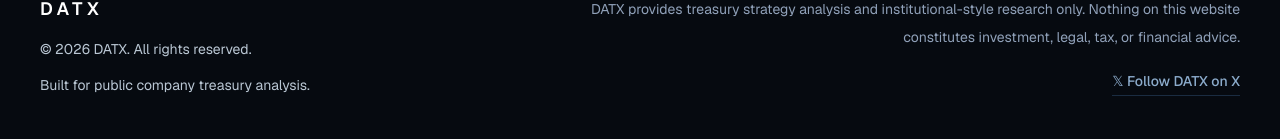
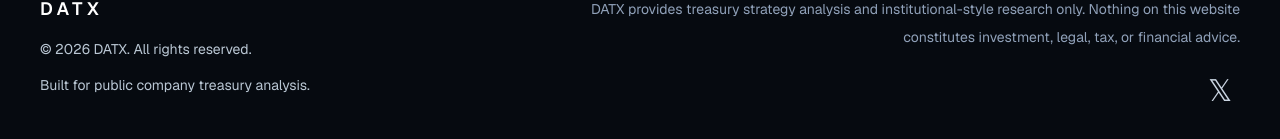
Before and after one commit to datxstrategy-creator/datx-prototype, a Next.js app: page / in a window 1280 px wide. Shown: the part 5787-5926 px from the top of the page. Built offline with nearby package versions, Linux system fonts and the light colour scheme.

Commit message:
Simplify footer X social link

```diff
--- a/app/about/page.tsx
+++ b/app/about/page.tsx
@@ -284,12 +284,13 @@
             legal, tax, or financial advice.
           </p>
           <a
-            className="inline-flex items-center gap-2 border-b border-datx-blue/40 pb-1 text-sm font-medium text-datx-accent transition-colors duration-200 hover:border-datx-accent hover:text-white focus-visible:outline focus-visible:outline-2 focus-visible:outline-offset-4 focus-visible:outline-datx-accent"
+            aria-label="DATX on X"
+            className="inline-flex h-10 w-10 items-center justify-center text-3xl leading-none text-slate-300 transition-colors duration-200 hover:text-datx-blue focus-visible:outline focus-visible:outline-2 focus-visible:outline-offset-4 focus-visible:outline-datx-accent"
             href="https://x.com/DATX_strategy"
             rel="noopener noreferrer"
             target="_blank"
           >
-            𝕏 Follow DATX on X
+            𝕏
           </a>
         </div>
       </div>
--- a/app/page.tsx
+++ b/app/page.tsx
@@ -101,12 +101,13 @@
             legal, tax, or financial advice.
           </p>
           <a
-            className="inline-flex items-center gap-2 border-b border-datx-blue/40 pb-1 text-sm font-medium text-datx-accent transition-colors duration-200 hover:border-datx-accent hover:text-white focus-visible:outline focus-visible:outline-2 focus-visible:outline-offset-4 focus-visible:outline-datx-accent"
+            aria-label="DATX on X"
+            className="inline-flex h-10 w-10 items-center justify-center text-3xl leading-none text-slate-300 transition-colors duration-200 hover:text-datx-blue focus-visible:outline focus-visible:outline-2 focus-visible:outline-offset-4 focus-visible:outline-datx-accent"
             href="https://x.com/DATX_strategy"
             rel="noopener noreferrer"
             target="_blank"
           >
-            𝕏 Follow DATX on X
+            𝕏
           </a>
         </div>
       </div>
```
